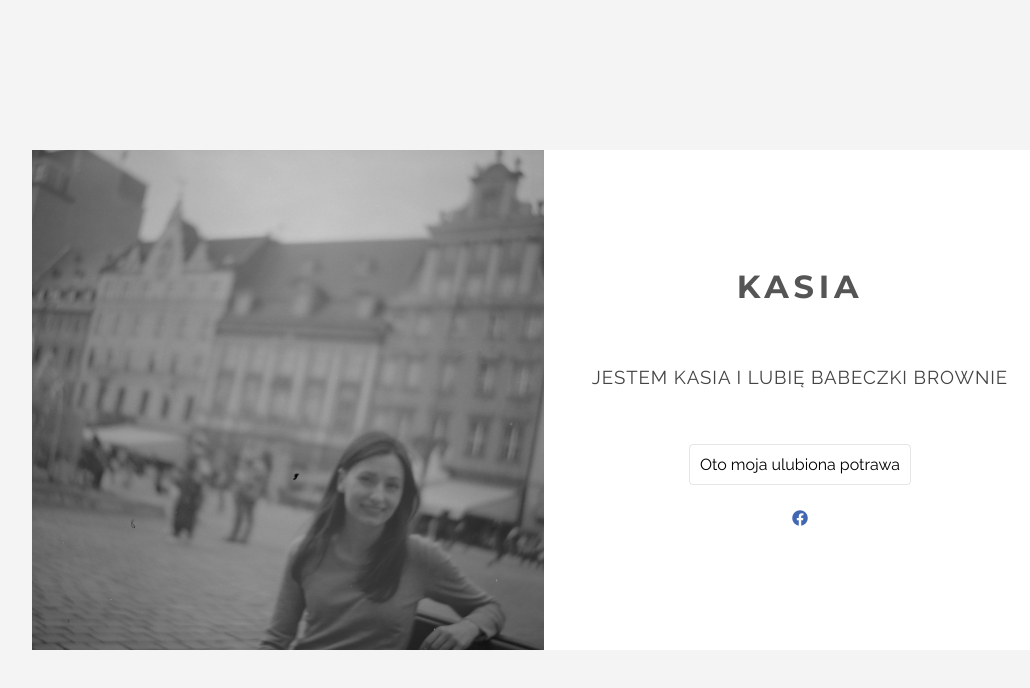
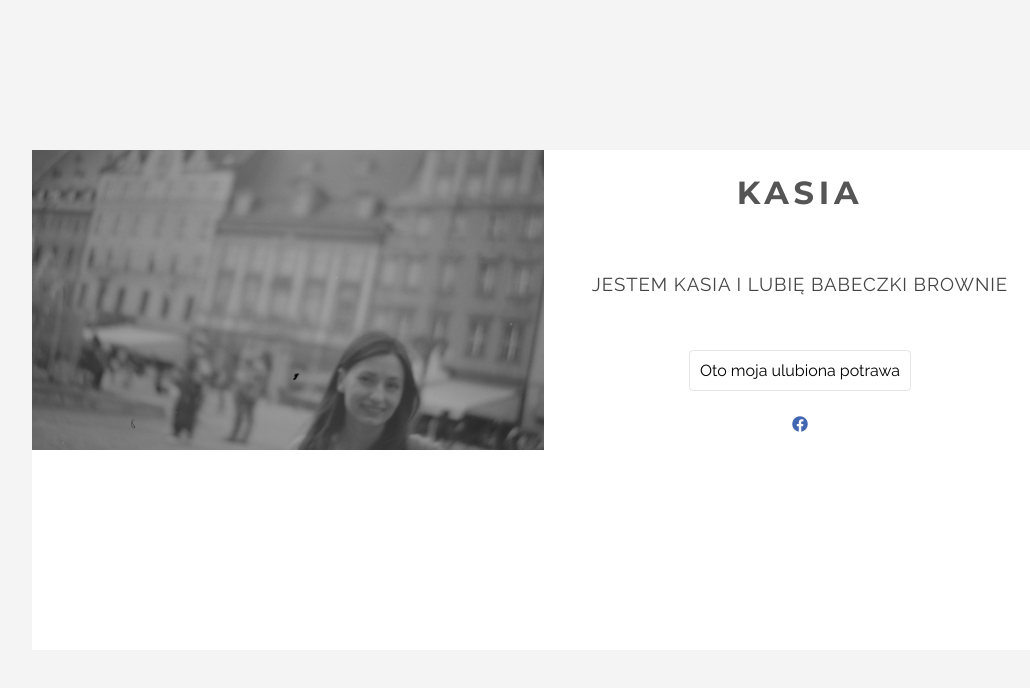
Before and after one commit to galawoj/my-first-www, a plain HTML site: page index.html in a window 1280 px wide. Shown: the whole page, without its empty margins (96-1126 px from the left). Drawn offline with Linux system fonts and the light colour scheme.

Commit message:
Add files via upload

```diff
--- a/style.css
+++ b/style.css
@@ -17,7 +17,7 @@ body, html {
 .box {
     display: flex;
     width:80%;
-    height: 500px;
+    min-height: 500px;
     max-width: 1024px;
     background-color: #ffffff;
 }
@@ -35,6 +35,7 @@ body, html {
 
 }
 .box__column--image{
+    min-height: 300px;
     background-image: url("./skan 008.jpg");
     background-repeat: no-repeat;
     background-size: cover;
```
